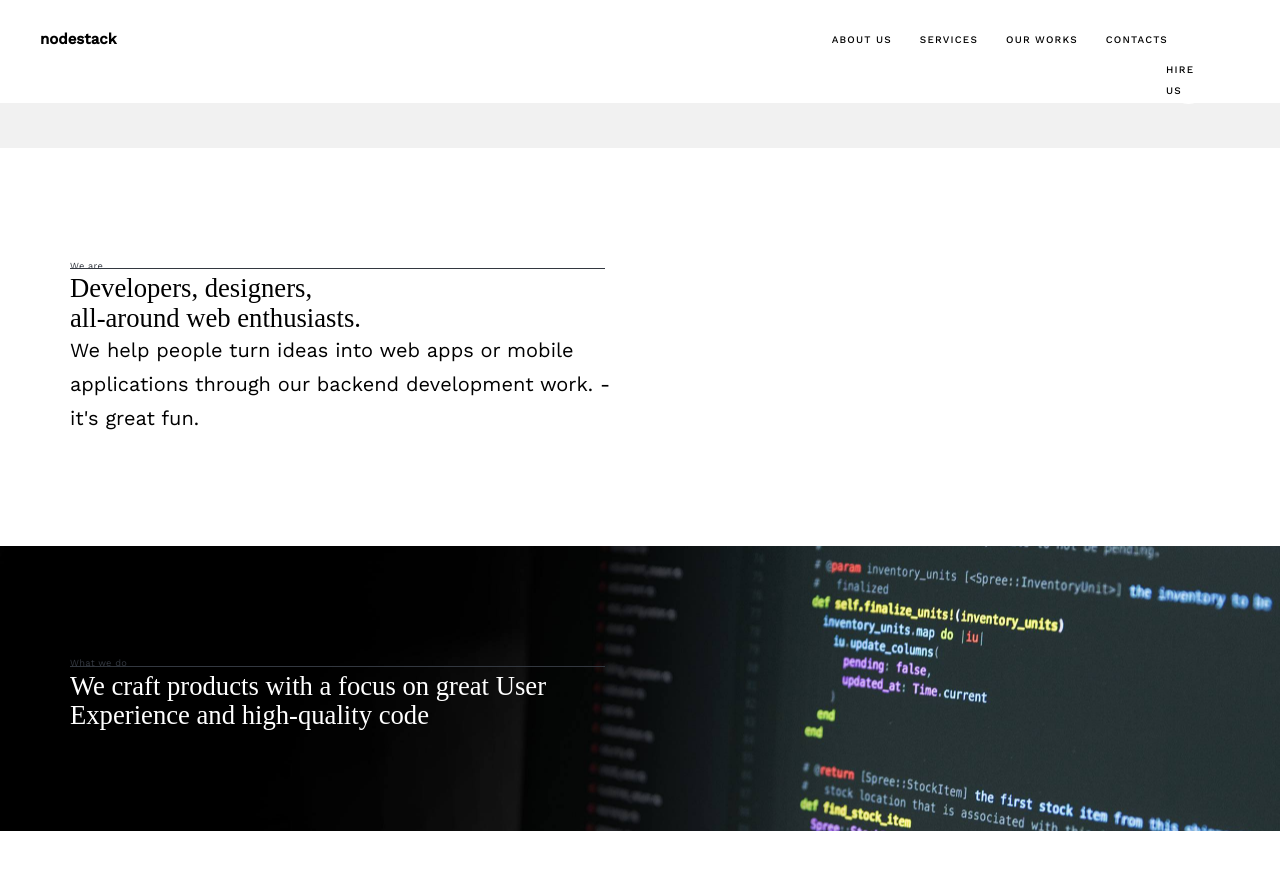
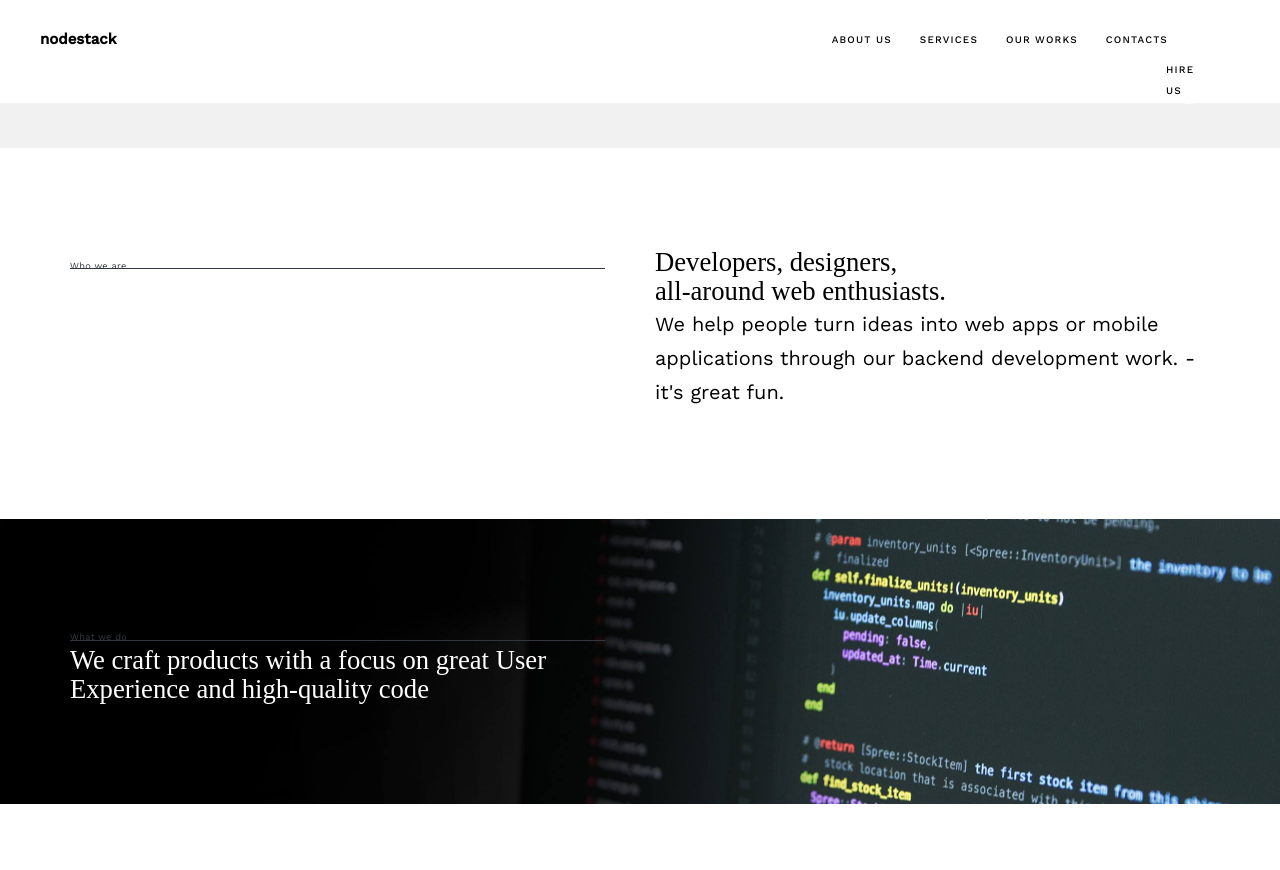
Before and after one commit to nodestack/nodestack.github.io, a Jekyll site: the page built from index.html, in a window 1280 px wide and 900 px high, scrolled down 752 px. Shown: the top 870 px of the window. Built offline with Jekyll 4.4.1, drawn with Linux system fonts in a browser that asks for light colours; nearby versions of some CDN libraries; some web fonts are replaced.

Commit message:
Update intro.html

```diff
--- a/_includes/intro.html
+++ b/_includes/intro.html
@@ -4,12 +4,12 @@
         <div class="container">
             <div class="row">
                 <div class="col-md-6">
-            <h6>We are</h6>
-            <h2>Developers, designers,<br>all-around web enthusiasts.</h2>
+                    <h6>Who we are</h6>
+            </div>
+            <div class="col-md-6">
+                <h2>Developers, designers,<br>all-around web enthusiasts.</h2>
             <p>We help people turn ideas into web apps or mobile applications through our backend development work. - it's great fun.</p>
-          </div>
-            </div>
-            <div class="row">
+
             </div>
 
         </div>
```
